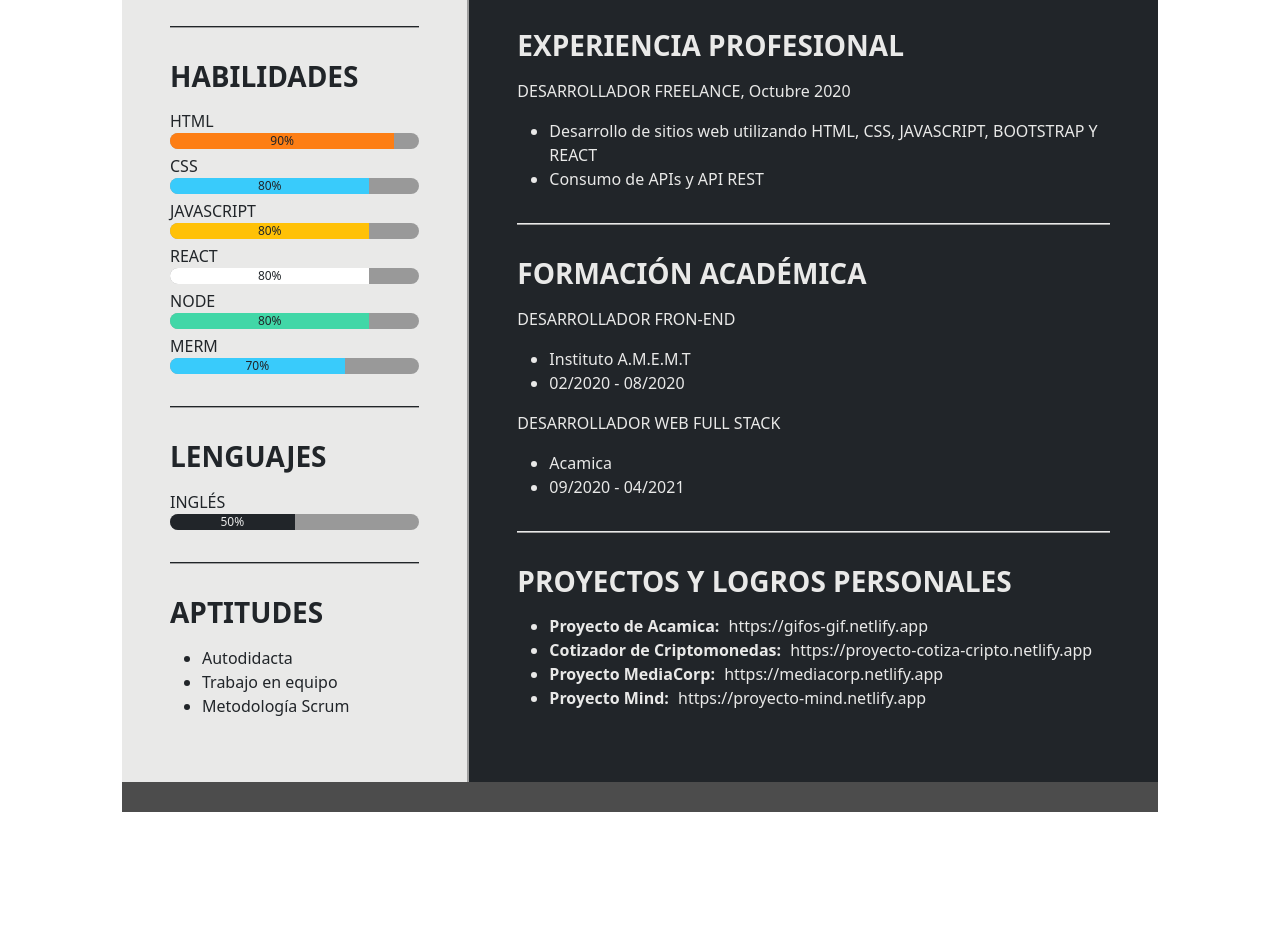
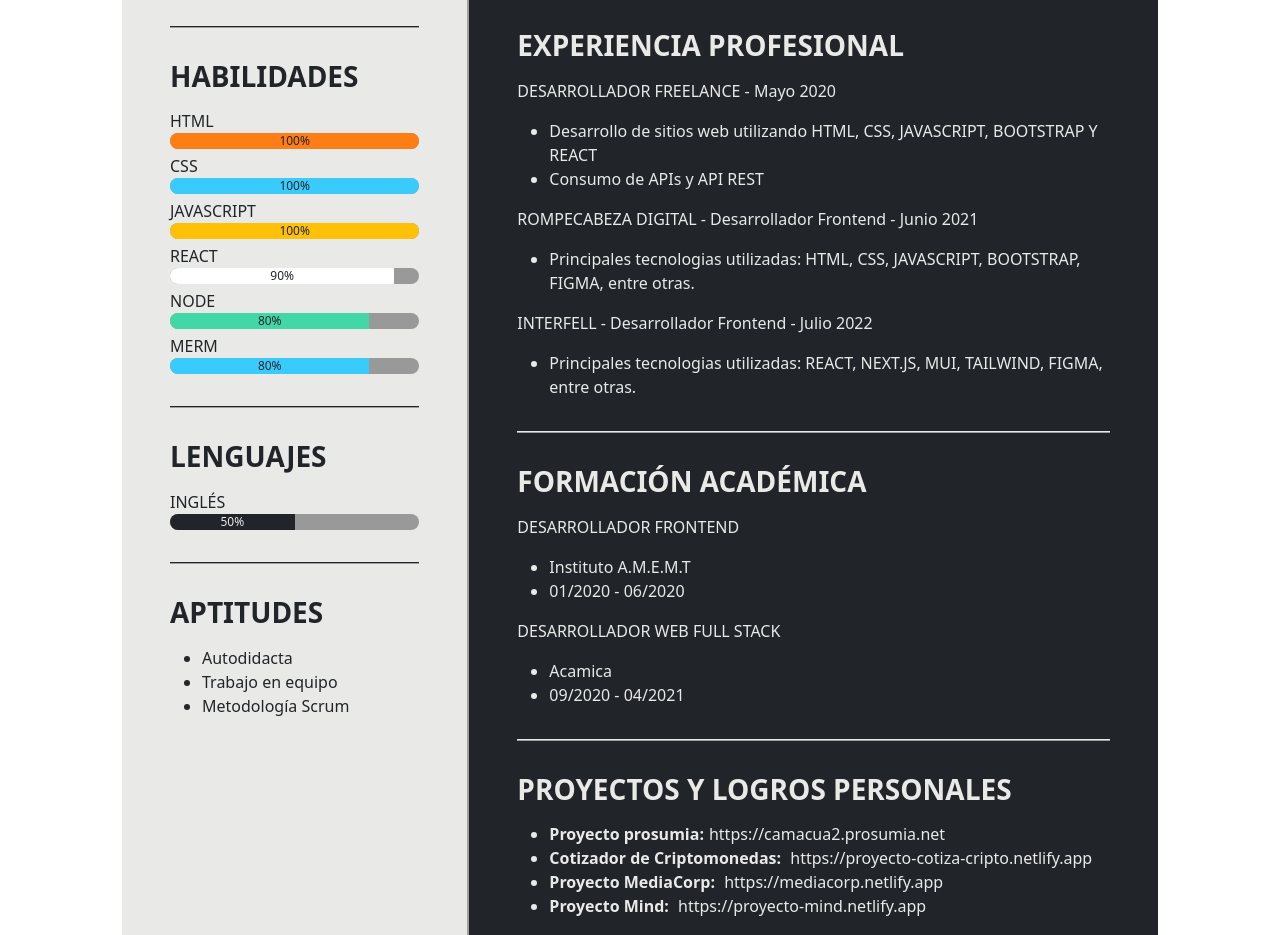
Before and after one commit to ariztegui8/CV-FrontEnd-JorgeAriztegui, a website: page index.html in a window 1280 px wide. Shown: the part 516-1451 px from the top of the page. Before the commit the page ends 1392 px from the top, so only its background shows below. Drawn offline with nearby package versions, Linux system fonts and the light colour scheme.

Commit message:
interfell

```diff
--- a/index.html
+++ b/index.html
@@ -18,7 +18,7 @@
                 </div>
                 <div class="">
                     <h1 class="text-white">JORGE RAÚL ARIZTEGUI</h1>
-                    <p>FRONT-END DEVELOPER</p>
+                    <p>FRONTEND DEVELOPER</p>
                 </div>
             </div>
 
@@ -49,22 +49,22 @@
                     <div class="habilidades">
                         <p>HTML</p>
                         <div class="progress progress-margin">
-                            <div class="progress-bar bg-danger text-dark" role="progressbar" style="width: 90%;" aria-valuenow="25" aria-valuemin="0" aria-valuemax="100">90%</div>
+                            <div class="progress-bar bg-danger text-dark" role="progressbar" style="width: 100%;" aria-valuenow="25" aria-valuemin="0" aria-valuemax="100">100%</div>
                         </div>
 
                         <p>CSS</p>
                         <div class="progress progress-margin">
-                            <div class="progress-bar bg-info text-dark" role="progressbar" style="width: 80%;" aria-valuenow="25" aria-valuemin="0" aria-valuemax="100">80%</div>
+                            <div class="progress-bar bg-info text-dark" role="progressbar" style="width: 100%;" aria-valuenow="25" aria-valuemin="0" aria-valuemax="100">100%</div>
                         </div>
 
                         <p>JAVASCRIPT</p>
                         <div class="progress progress-margin">
-                             <div class="progress-bar bg-warning text-dark" role="progressbar" style="width: 80%;" aria-valuenow="25" aria-valuemin="0" aria-valuemax="100">80%</div>
+                             <div class="progress-bar bg-warning text-dark" role="progressbar" style="width: 100%;" aria-valuenow="25" aria-valuemin="0" aria-valuemax="100">100%</div>
                         </div>
 
                         <p>REACT</p>
                             <div class="progress progress-margin">
-                            <div class="progress-bar bg-secondary text-dark" role="progressbar" style="width: 80%;" aria-valuenow="25" aria-valuemin="0" aria-valuemax="100">80%</div>
+                            <div class="progress-bar bg-secondary text-dark" role="progressbar" style="width: 90%;" aria-valuenow="25" aria-valuemin="0" aria-valuemax="100">90%</div>
                         </div>
 
                         <p>NODE</p>
@@ -74,7 +74,7 @@
 
                         <p>MERM</p>
                         <div class="progress progress-margin">
-                            <div class="progress-bar bg-info text-dark" role="progressbar" style="width: 70%;" aria-valuenow="25" aria-valuemin="0" aria-valuemax="100">70%</div>
+                            <div class="progress-bar bg-info text-dark" role="progressbar" style="width: 80%;" aria-valuenow="25" aria-valuemin="0" aria-valuemax="100">80%</div>
                         </div>
                     </div>
                 </div>
@@ -106,17 +106,26 @@
             <div class="col-sm-8 bg-dark p-4 container-col-8 text-light">
                 <div class="sobre-mi">
                     <h3>SOBRE MÍ</h3>
-                    <p>Soy developer Front-End. He desarrollado web propias usando varios lenguajes, frameworks y herramientas de desarrollo. Lo que más me gusta de la programación es dar soluciones a los problemas. Tras graduarme, he potenciado conocimientos y habilidades que me permiten desarrollarme profesionalmente.</p>
+                    <p>Soy developer Frontend. He desarrollado web propias usando varios lenguajes, frameworks y herramientas de desarrollo. Lo que más me gusta de la programación es dar soluciones a los problemas. He potenciado conocimientos y habilidades que me permiten desarrollarme profesionalmente.</p>
                 </div>
 
                 <hr>
 
                 <div class="experiencia-profesional">
                     <h3>EXPERIENCIA PROFESIONAL</h3>
-                    <p>DESARROLLADOR FREELANCE, Octubre 2020</p>
+                    <p>DESARROLLADOR FREELANCE - Mayo 2020</p>
                     <ul>
-                        <li>Desarrollo de sitios web utilizando HTML, CSS, JAVASCRIPT, BOOTSTRAP Y REACT</li>
+                        <li>Desarrollo de sitios web utilizando HTML, CSS, JAVASCRIPT, BOOTSTRAP Y
+                            REACT</li>
                         <li>Consumo de APIs y API REST</li>
+                    </ul>
+                    <p>ROMPECABEZA DIGITAL - Desarrollador Frontend - Junio 2021</p>
+                    <ul>
+                        <li>Principales tecnologias utilizadas: HTML, CSS, JAVASCRIPT, BOOTSTRAP, FIGMA, entre otras.</li>
+                    </ul>
+                    <p>INTERFELL - Desarrollador Frontend - Julio 2022</p>
+                    <ul>
+                        <li>Principales tecnologias utilizadas: REACT, NEXT.JS, MUI, TAILWIND, FIGMA, entre otras.</li>
                     </ul>
                 </div>
 
@@ -124,10 +133,10 @@
 
                 <div class="formacion-academica">
                     <h3>FORMACIÓN ACADÉMICA</h3>
-                    <p>DESARROLLADOR FRON-END</p>
+                    <p>DESARROLLADOR FRONTEND</p>
                     <ul>
                         <li>Instituto A.M.E.M.T</li>
-                        <li>02/2020 - 08/2020</li>
+                        <li>01/2020 - 06/2020</li>
                     </ul>
 
                     <p>DESARROLLADOR WEB FULL STACK</p>
@@ -142,7 +151,7 @@
                 <div>
                     <h3>PROYECTOS Y LOGROS PERSONALES</h3>
                     <ul>
-                        <li><span class="span-proyectos">Proyecto de Acamica:</span> https://gifos-gif.netlify.app</li>
+                        <li><span class="span-proyectos">Proyecto prosumia:</span>https://camacua2.prosumia.net</li>
                         <li><span class="span-proyectos">Cotizador de Criptomonedas:</span> https://proyecto-cotiza-cripto.netlify.app</li>
                         <li><span class="span-proyectos">Proyecto MediaCorp:</span> https://mediacorp.netlify.app</li>
                         <li><span class="span-proyectos">Proyecto Mind:</span> https://proyecto-mind.netlify.app</li>
```
